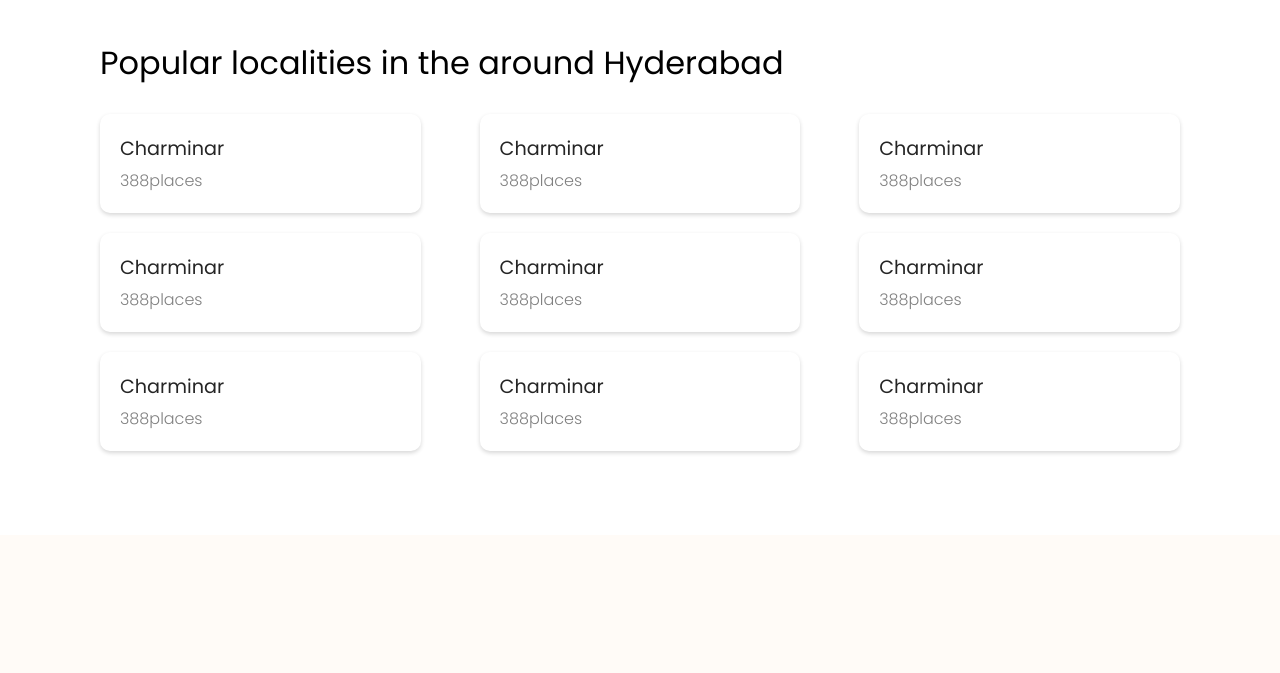
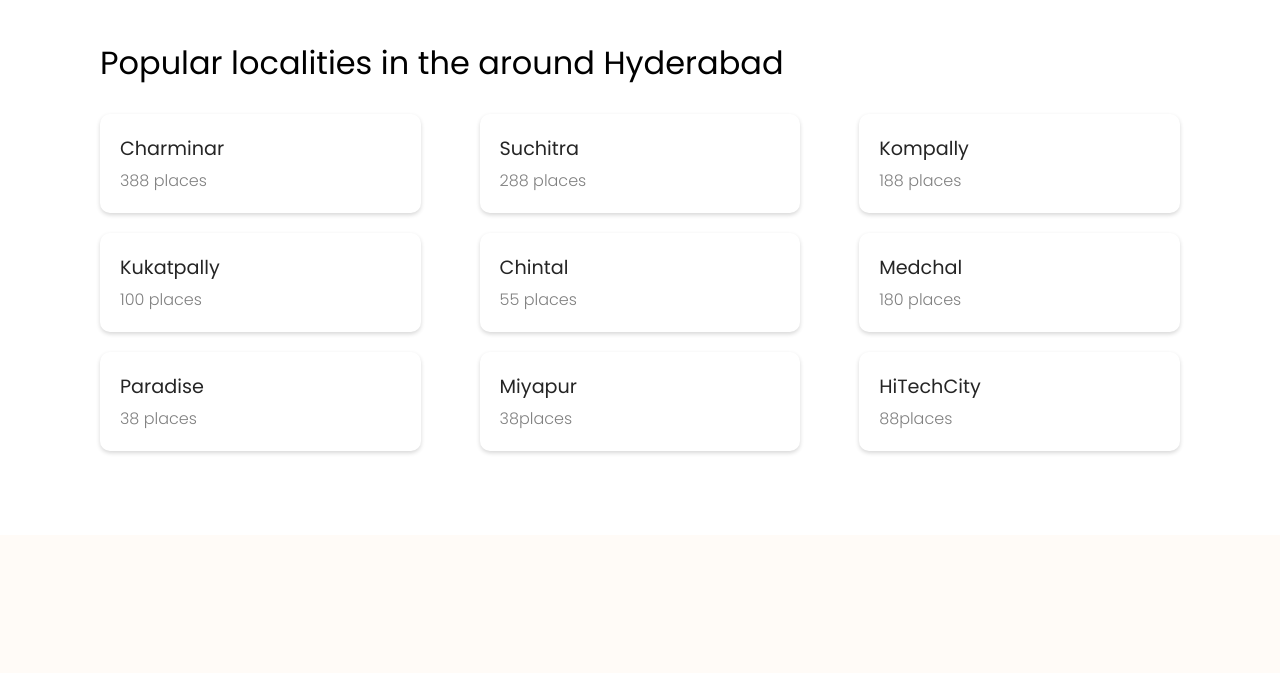
Before and after one commit to Abhishekjha52/zomato-clone, a plain HTML site: page index.html in a window 1280 px wide. Shown: the part 802-1475 px from the top of the page. Drawn offline with Linux system fonts and the light colour scheme.

Commit message:
Update index.html

```diff
--- a/index.html
+++ b/index.html
@@ -66,39 +66,39 @@
                 <div class="section-2-items">
                     <div class="section-2-item">
                         <p class="item-head">Charminar</p>
-                        <p class="item-subhead">388places</p>
+                        <p class="item-subhead">388 places</p>
                     </div>
                     <div class="section-2-item">
-                        <p class="item-head">Charminar</p>
-                        <p class="item-subhead">388places</p>
+                        <p class="item-head">Suchitra</p>
+                        <p class="item-subhead">288 places</p>
                     </div>
                     <div class="section-2-item">
-                        <p class="item-head">Charminar</p>
-                        <p class="item-subhead">388places</p>
+                        <p class="item-head">Kompally</p>
+                        <p class="item-subhead">188 places</p>
                     </div>
                     <div class="section-2-item">
-                        <p class="item-head">Charminar</p>
-                        <p class="item-subhead">388places</p>
+                        <p class="item-head">Kukatpally</p>
+                        <p class="item-subhead">100 places</p>
                     </div>
                     <div class="section-2-item">
-                        <p class="item-head">Charminar</p>
-                        <p class="item-subhead">388places</p>
+                        <p class="item-head">Chintal</p>
+                        <p class="item-subhead">55 places</p>
                     </div>
                     <div class="section-2-item">
-                        <p class="item-head">Charminar</p>
-                        <p class="item-subhead">388places</p>
+                        <p class="item-head">Medchal</p>
+                        <p class="item-subhead">180 places</p>
                     </div>
                     <div class="section-2-item">
-                        <p class="item-head">Charminar</p>
-                        <p class="item-subhead">388places</p>
+                        <p class="item-head">Paradise</p>
+                        <p class="item-subhead">38 places</p>
                     </div>
                     <div class="section-2-item">
-                        <p class="item-head">Charminar</p>
-                        <p class="item-subhead">388places</p>
+                        <p class="item-head">Miyapur</p>
+                        <p class="item-subhead">38places</p>
                     </div>
                     <div class="section-2-item">
-                        <p class="item-head">Charminar</p>
-                        <p class="item-subhead">388places</p>
+                        <p class="item-head">HiTechCity</p>
+                        <p class="item-subhead">88places</p>
                     </div>
                 </div>
             </div>
```
